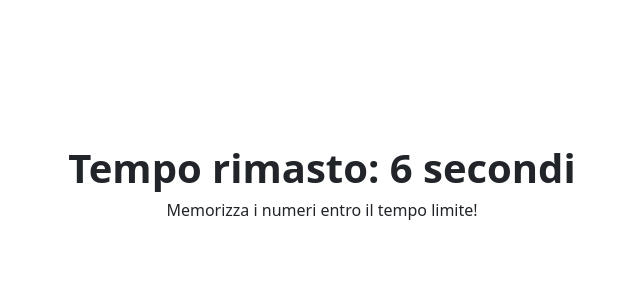
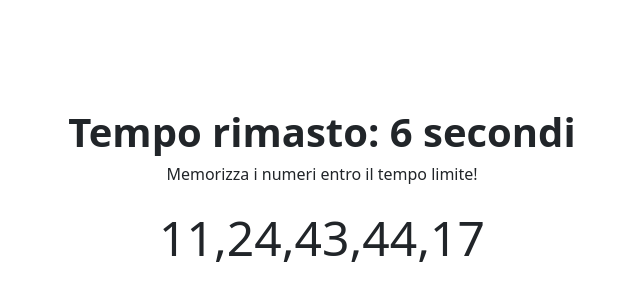
Before and after one commit to lucioacri/js-simon, a plain HTML site: page index.html in a window 1280 px wide. Shown: the part 204-504 px from the top of the page, without its empty margins (318-958 px from the left). Drawn offline with nearby package versions, Linux system fonts and the light colour scheme.

Commit message:
add random numbers and d-block form

```diff
--- a/index.html
+++ b/index.html
@@ -43,7 +43,7 @@
     </div>
 
     <!-- Scripts -->
-    <script src="js/functions.js"></script>
+    <!-- <script src="js/functions.js"></script> -->
     <script src="js/script.js"></script>
   </body>
 </html>
--- a/js/script.js
+++ b/js/script.js
@@ -2,6 +2,9 @@ const countdown = document.getElementById("countdown");
 const numbersList = document.getElementById("numbers-list");
 const answersForm = document.getElementById("answers-form");
 let timeLeft = 10;
+
+// Arrays
+const generatedNumbers = [];
 
 // Countdown
 const countdownTimer = setInterval(() => {
@@ -9,5 +12,21 @@ const countdownTimer = setInterval(() => {
   timeLeft--;
   if (timeLeft < 0) {
     clearInterval(countdownTimer);
+    numbersList.classList.add("d-none");
+    countdown.classList.add("d-none");
+    answersForm.classList.replace("d-none", "d-block");
   }
 }, 1000);
+numbersList.cl;
+
+// Random numbers
+function randomNumbers(number) {
+  while (generatedNumbers.length < number) {
+    let num = Math.floor(Math.random() * 50 + 1);
+    if (!generatedNumbers.includes(num)) {
+      generatedNumbers.push(num);
+    }
+  }
+  return generatedNumbers;
+}
+numbersList.textContent = `${randomNumbers(5)}`;
```
